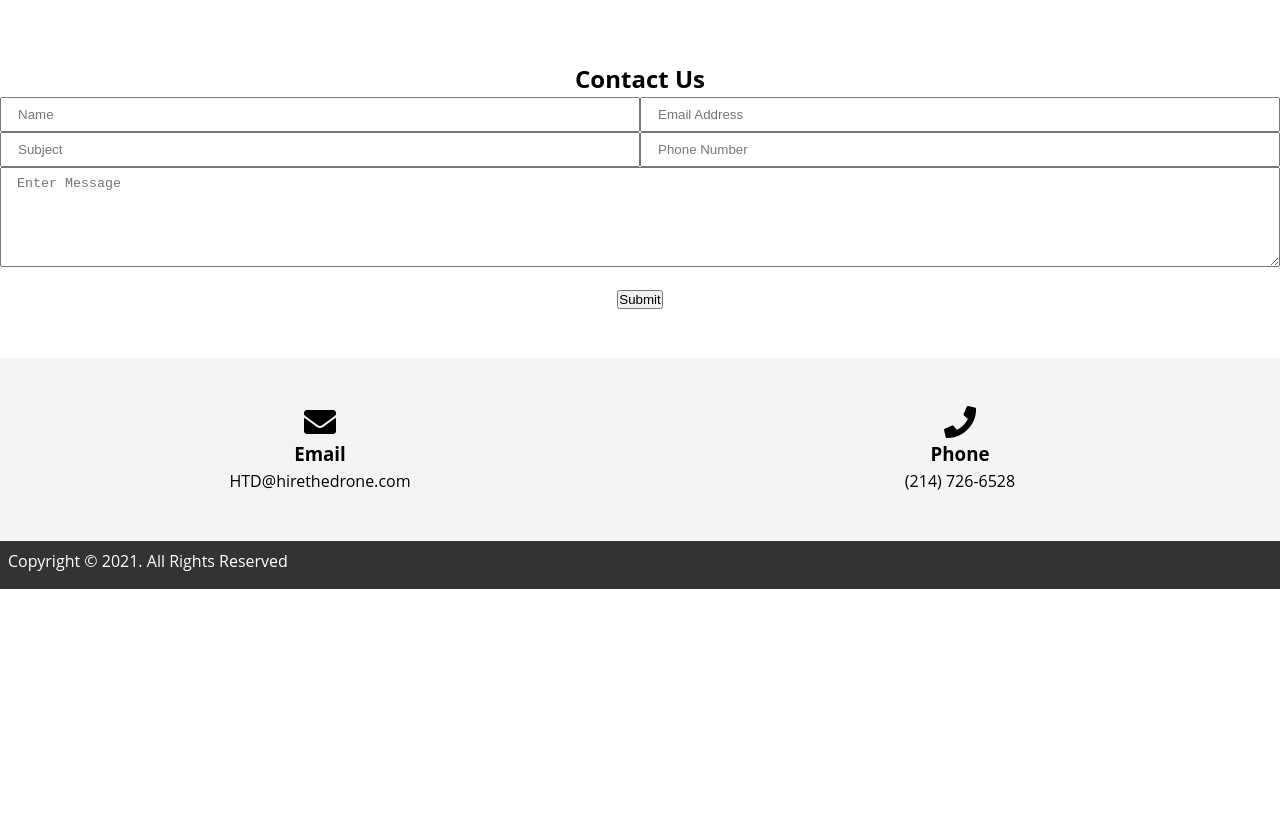
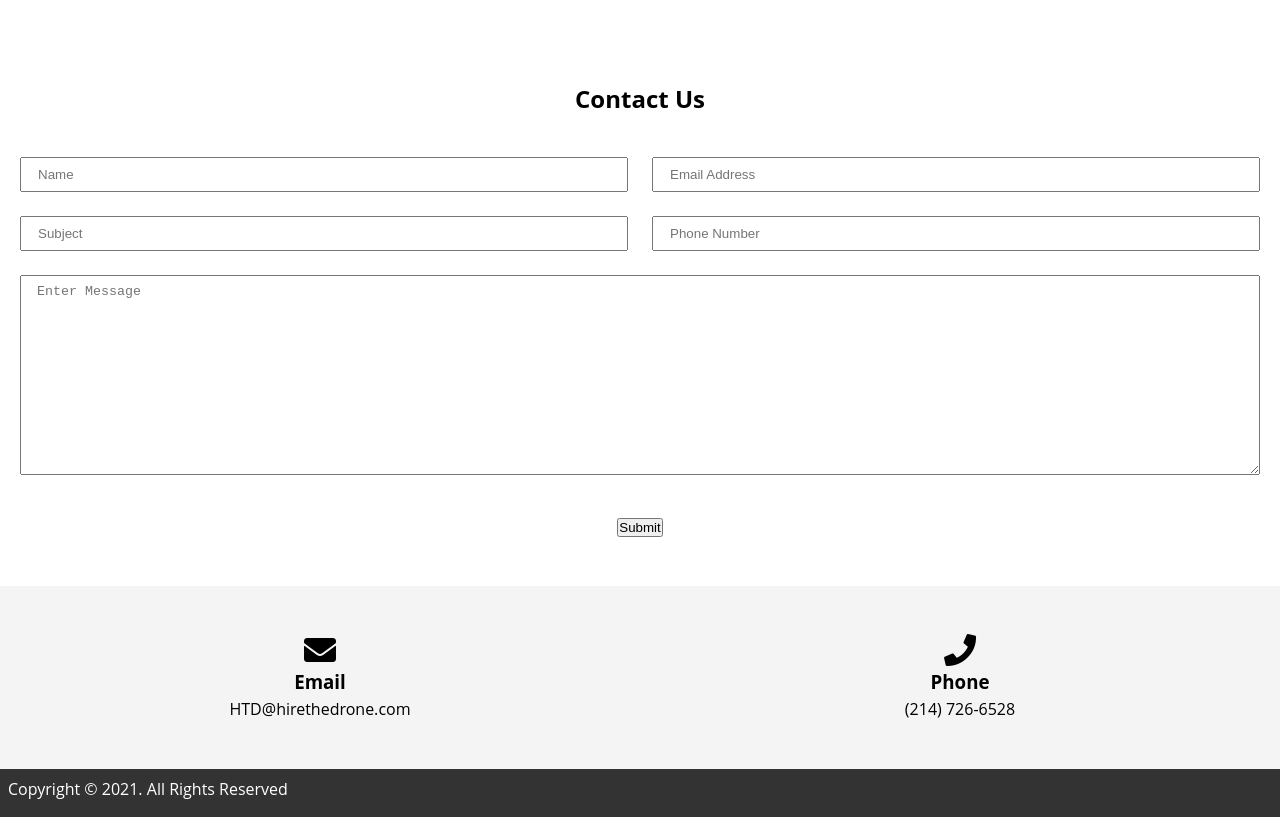
Before and after one commit to Jwatts82/HTDBHS, a plain HTML site: page contact.html in a window 1280 px wide. Shown: the part 82-899 px from the top of the page. Before the commit the page ends 800 px from the top, so only its background shows below. Drawn offline with Linux system fonts and the light colour scheme.

Commit message:
update contact page

```diff
--- a/style.css
+++ b/style.css
@@ -223,12 +223,16 @@ h1 {
 }
 
 /* Contact */
+/* .contact-a {
+  padding: 1.2rem;
+} */
 
 .text-fields {
   display: grid;
   grid-template-areas: 'name email' 'subject phone' 'message message';
-  grid-gap: 1.2;
+  grid-gap: 1.5rem;
   margin-bottom: 1.2rem;
+  padding: 20px;
 }
 
 .name-input {
@@ -249,11 +253,15 @@ h1 {
 
 .message-input {
   grid-area: message;
-  height: 100px;
+  height: 200px;
 }
 
 .text-input {
   padding: 0.5rem 1rem;
+}
+
+.section-title {
+  padding: 20px;
 }
 
 /* button [type='submit'] {
```
